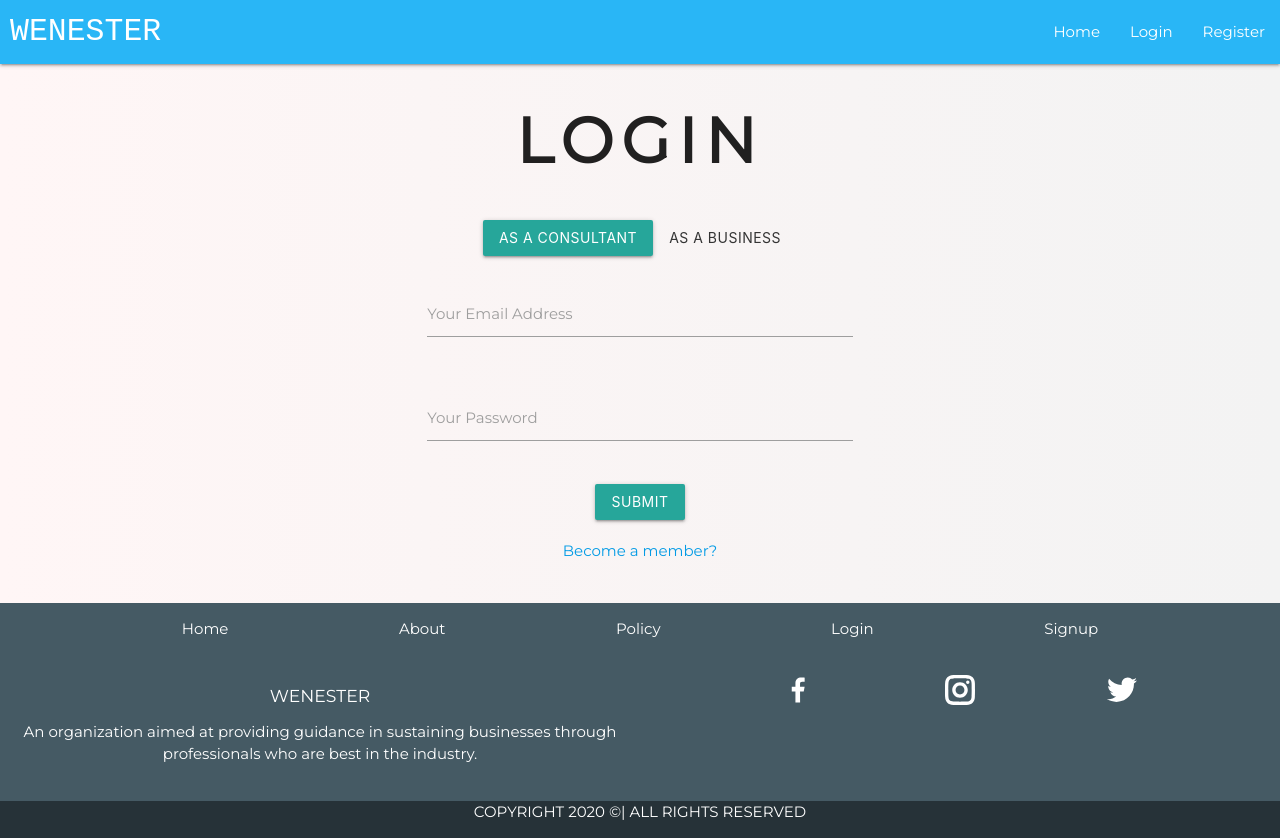
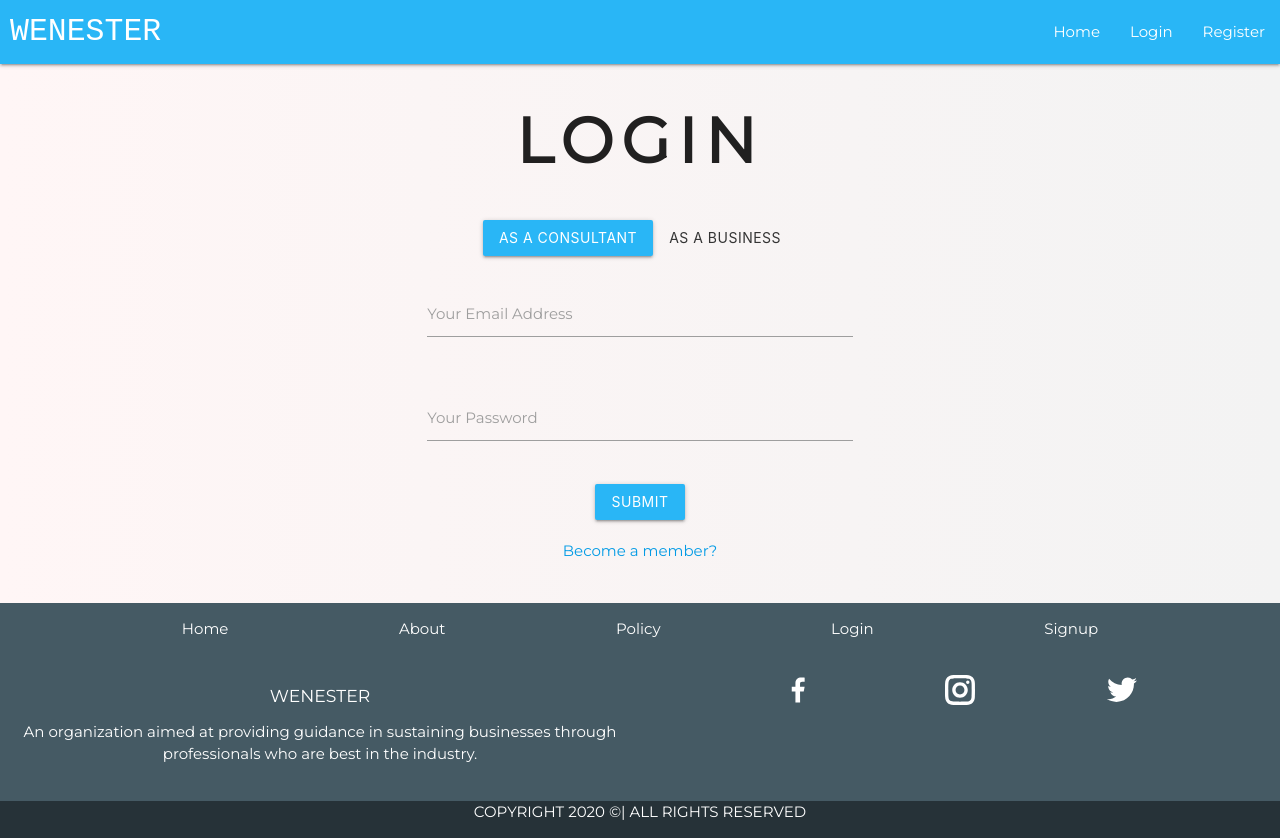
Before and after one commit to anurag-gharat/Wenestor, a React (Create React App) app: page /login in a window 1280 px wide. Built offline with nearby package versions, Linux system fonts and the light colour scheme.

Commit message:
color change for login

```diff
--- a/src/Pages/Login.js
+++ b/src/Pages/Login.js
@@ -12,8 +12,8 @@ export default function Login() {
     const {email,password}= values
     const [role,setRole]=useState("Consultant")
 
-    const activeRole="btn "
-    const inactiveRole="btn btn-flat"
+    const activeRole="btn light-blue lighten-1 "
+    const inactiveRole="btn btn-flat "
 
     const handleRole=(e)=>{
         e.preventDefault()
@@ -75,7 +75,7 @@ export default function Login() {
                     </div>
                 </div>
                 <div className="row center-align">
-                    <button type="submit" className="btn btn-medium waves-effect">Submit</button>
+                    <button type="submit" className="btn light-blue lighten-1 waves-effect">Submit</button>
                 </div>
 
 
```
